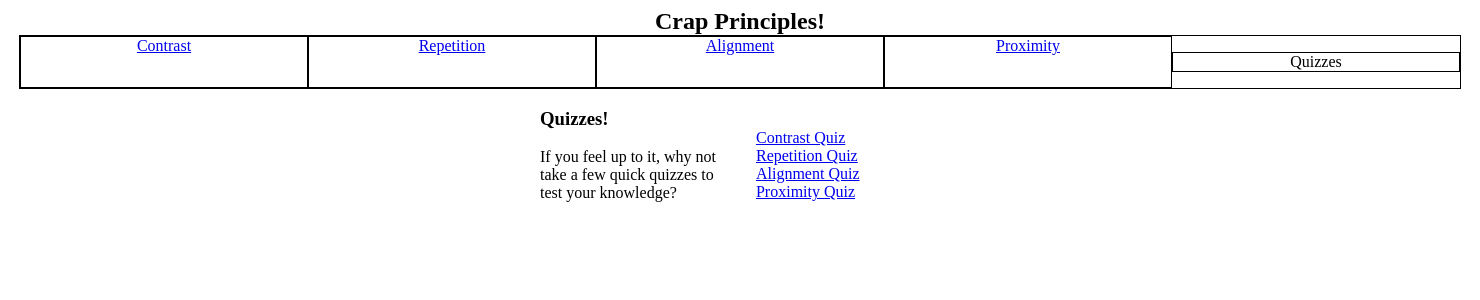
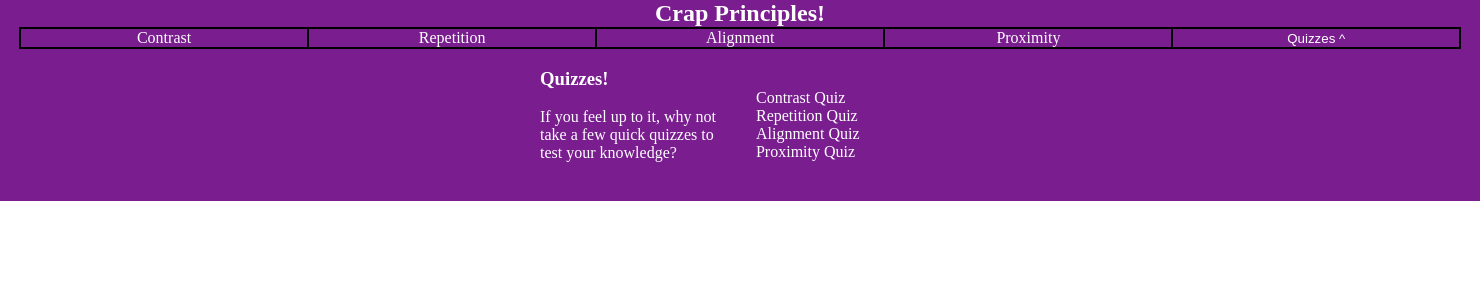
Before and after one commit to Bondulance/CRAP_Final, a PHP site: page /navigation.html in a window 1480 px wide. Shown: the top 300 px of the page. Run offline with PHP 8.4, Linux system fonts and the light colour scheme.

Commit message:
Updated navigation further

```diff
--- a/assets/css/nav.css
+++ b/assets/css/nav.css
@@ -1,3 +1,21 @@
+nav{
+    margin: 0px;
+    background-color: #791D8F;
+    color: white;
+}
+body{
+    margin: 0px;
+}
+a{
+    color: white;
+    text-decoration: none;
+}
+nav section button{
+    text-decoration: none;
+    background-color: #791D8F;
+    color: white;
+}
+
 h1{
     width: 1440px;
     text-align: center;
--- a/navigation.html
+++ b/navigation.html
@@ -15,7 +15,7 @@
             <a href="./Repetition.html">Repetition</a>
             <a href="./Alignment.html">Alignment</a>
             <a href="./Proximity.html">Proximity</a>
-            <p class="dropbtn" onclick="">Quizzes</p>
+            <button class="dropbtn" onclick="">Quizzes ^</button>
         </section>
         <div class="dropdown">
 
```
